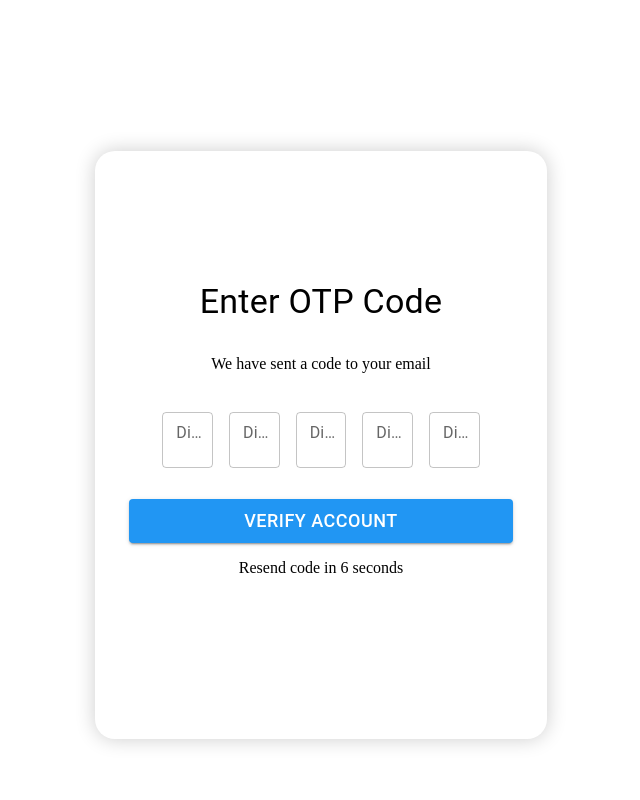
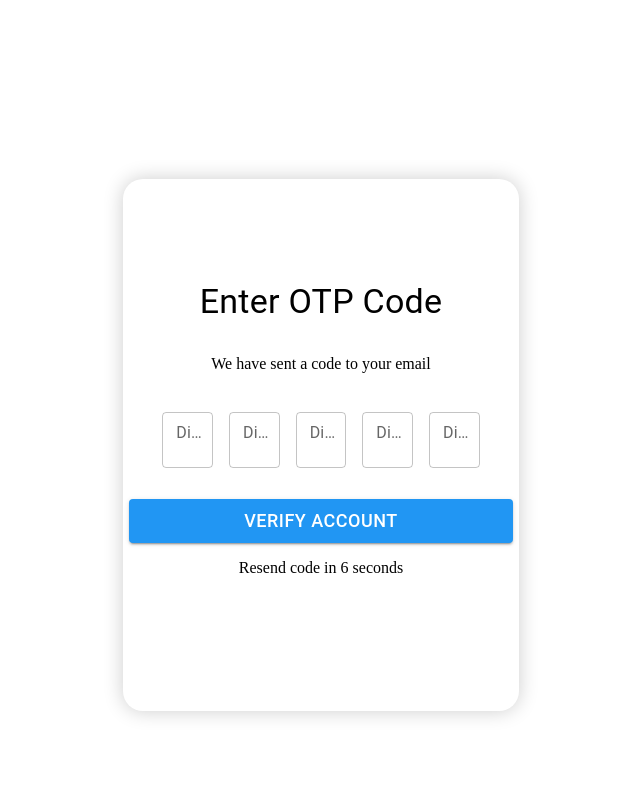
Before and after one commit to Jerry-Khobby/Ecommerce-with-react, a React (Create React App) app: page /auth/resetpassword/otp/1 in a window 1280 px wide. Shown: the top 800 px of the page, without its empty margins (319-959 px from the left). Built offline with nearby package versions, Linux system fonts and the light colour scheme; no server answers.

Commit message:
not still done with verfications

```diff
--- a/src/components/registration/OTPInput.jsx
+++ b/src/components/registration/OTPInput.jsx
@@ -50,11 +50,12 @@ if(response.status===201){
   },[email]);
 
 
-  const handleSubmit = async (event) => {
+const handleSubmit = async (event) => {
     event.preventDefault();
     setError('');
     // Handle OTP verification logic here
-    const code =otp.join('');
+    const code=otp.join('');
+
     console.log(code);
     try{
 const response =await fetch(`http://localhost:5000/auth/resetpassword/otp/${email}`,{
@@ -62,7 +63,7 @@ method: 'POST',
 headers:{
   'Content-Type': 'application/json',
 },
-body: JSON.stringify({code}),
+body: JSON.stringify({ code }),
 });
 if(response.status===200){
   console.log('User account created successfully verified with the code ');
@@ -109,8 +110,10 @@ if(response.status===200){
       <Box
         sx={{
           textAlign: 'center',
-          padding: 4,
-          border: '2px solid transparent', // Set border to transparent
+          padding: '4px',
+          border: '2px solid transparent',
+           // Set border to transparent
+           // Add right padding
           borderRadius: '20px',
           boxShadow: '0px 0px 20px 0px rgba(0, 0, 0, 0.2)',
           height: '65vh',
```
